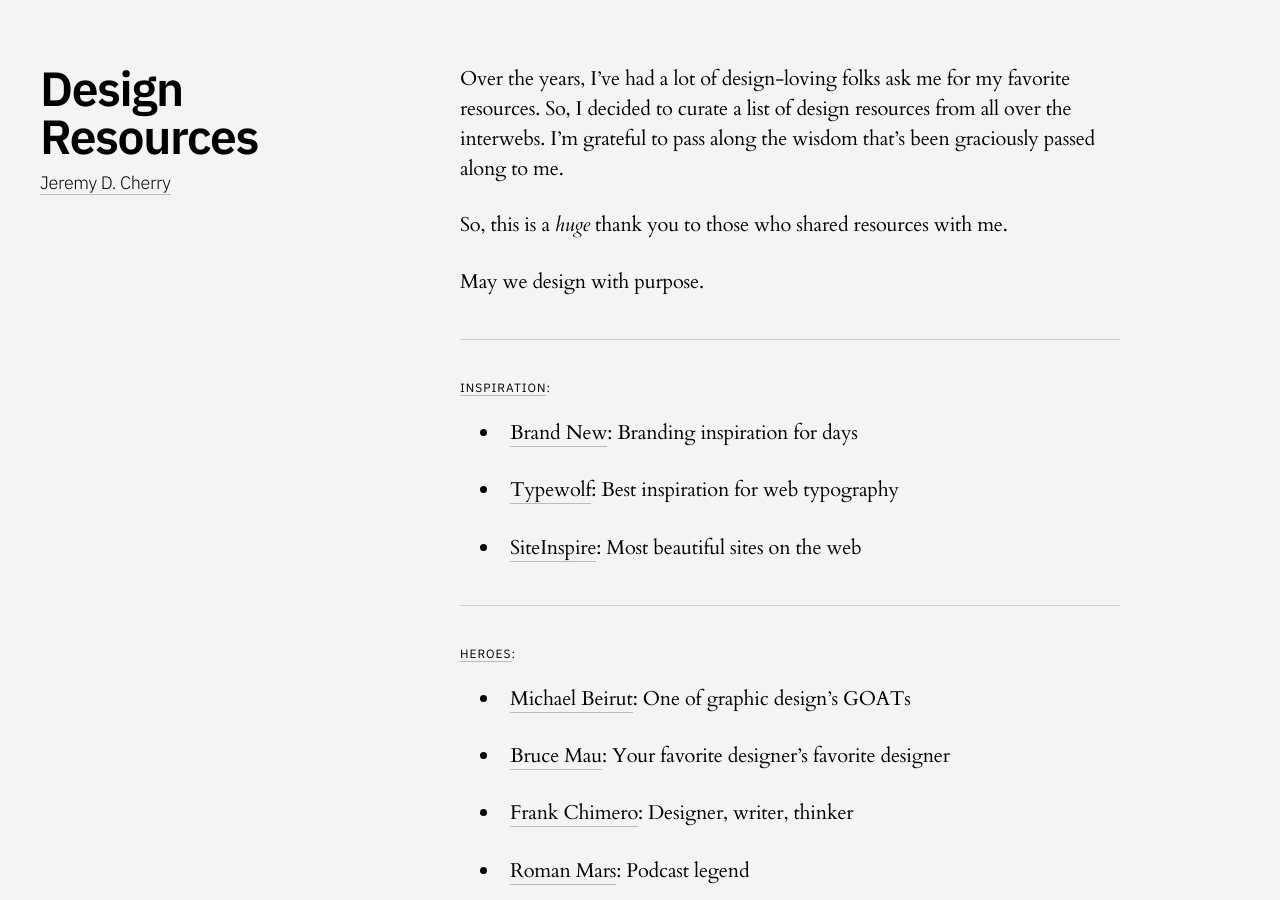
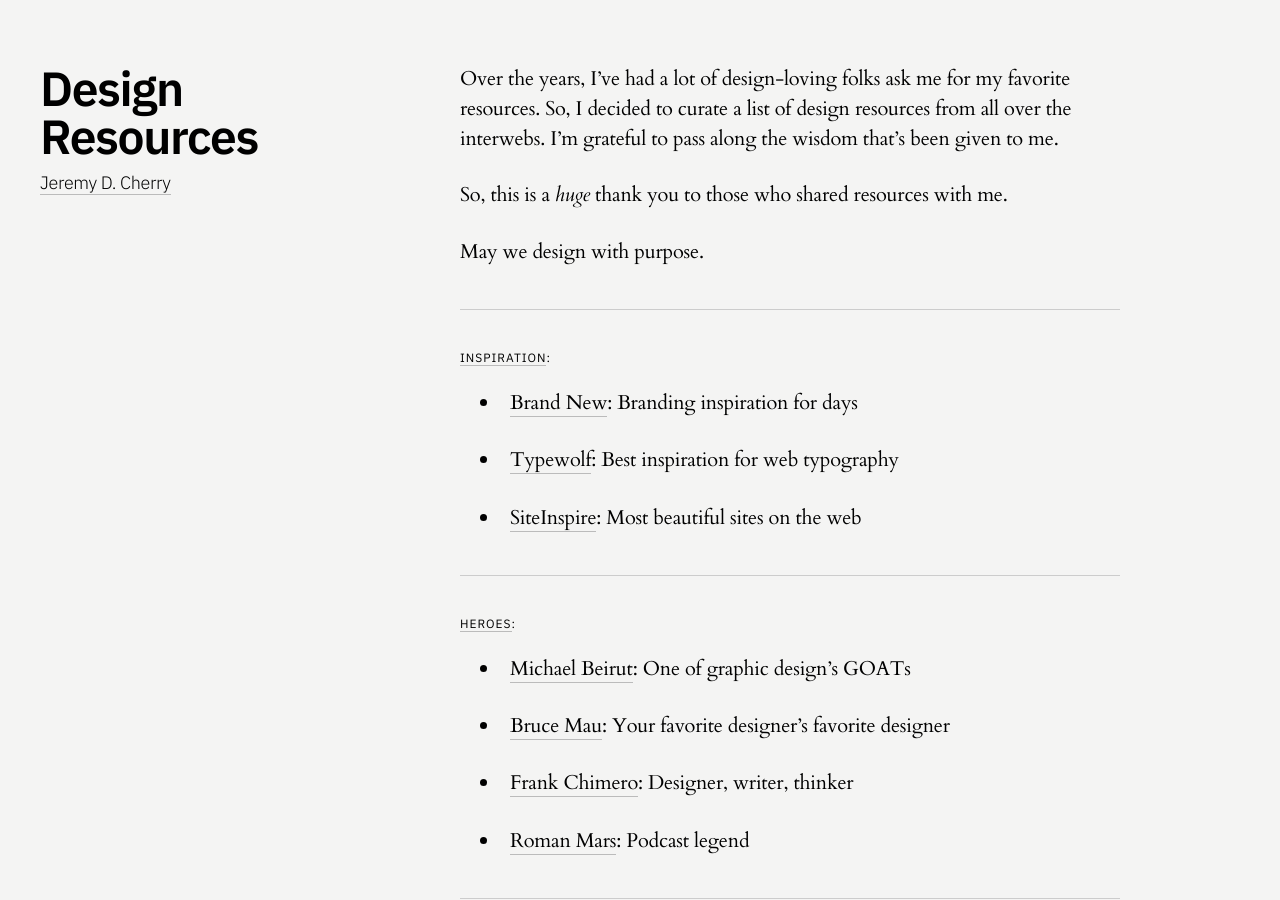
Before and after one commit to jeremydcherry/jeremydcherry.github.io, a Jekyll site: the page built from content/resources.md, in a window 1280 px wide and 900 px high. Built offline with Jekyll 4.4.1, drawn with Linux system fonts in a browser that asks for light colours.

Commit message:
Updated resources copy

```diff
--- a/content/resources.md
+++ b/content/resources.md
@@ -5,7 +5,7 @@
 permalink: /resources
 ---
 
-Over the years, I've had a lot of design-loving folks ask me for my favorite resources. So, I decided to curate a list of design resources from all over the interwebs. I'm grateful to pass along the wisdom that's been graciously passed along to me.
+Over the years, I've had a lot of design-loving folks ask me for my favorite resources. So, I decided to curate a list of design resources from all over the interwebs. I'm grateful to pass along the wisdom that's been given to me.
 
 So, this is a _huge_ thank you to those who shared resources with me.
 
```
